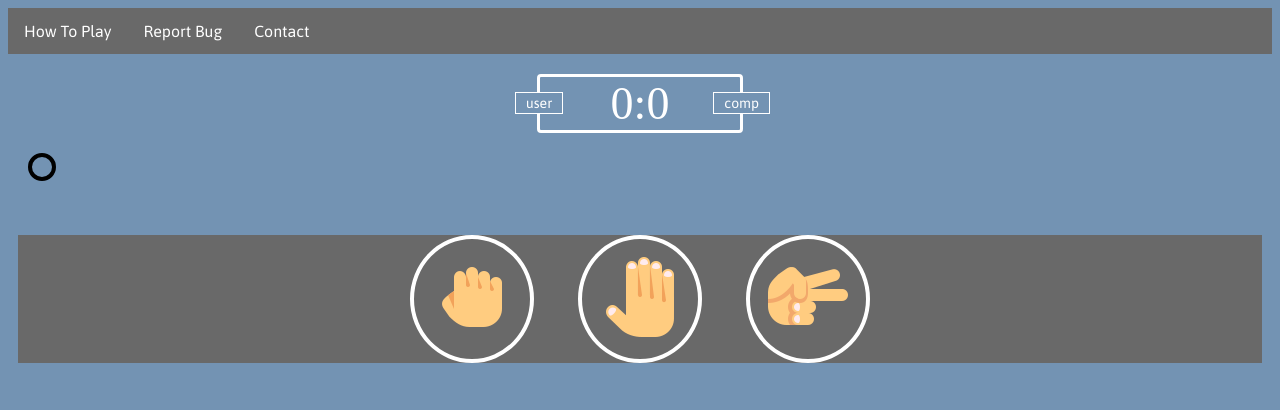
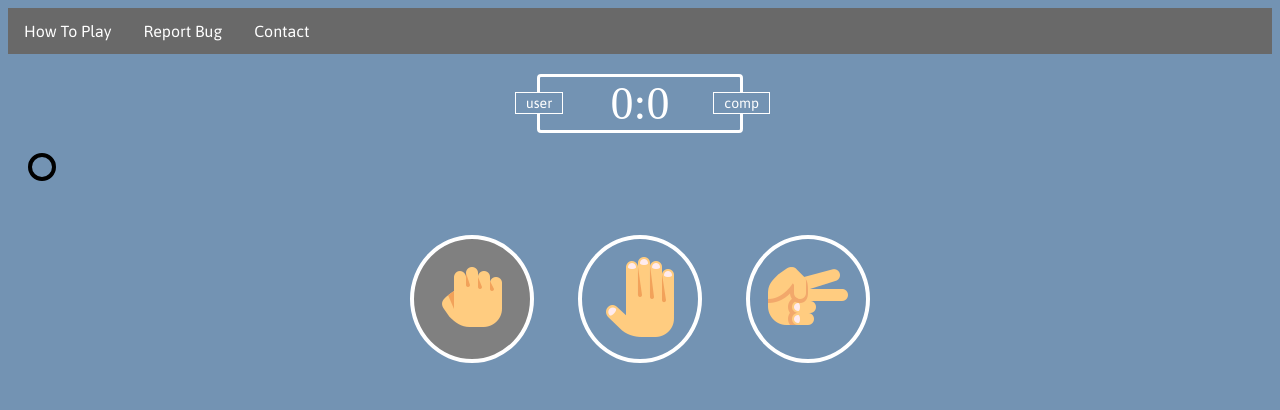
Before and after one commit to 123jracine/RockPaperScissors-Pretty, a plain HTML site: page index.html in a window 1280 px wide. In both pictures the pointer is over the element 472 px from the left and 299 px from the top of the page. Shown: the top 410 px of the page. Drawn offline with Linux system fonts and the light colour scheme.

Commit message:
Update style.css

```diff
--- a/style.css
+++ b/style.css
@@ -4,7 +4,7 @@
 }
 
 .choices {
-  margin: 50px 10px;
+  margin: 50px 0px;
   text-align: center
 }
 
@@ -14,11 +14,12 @@
    margin: 0 20px;
    padding: 10px;
    display: inline-block;
+   transition: all 0.3s ease;
 }
 
-.choices:hover {
+.choice:hover {
   cursor: pointer;
-  background-color: #696969;
+  background: gray;
 
 }
 
```
